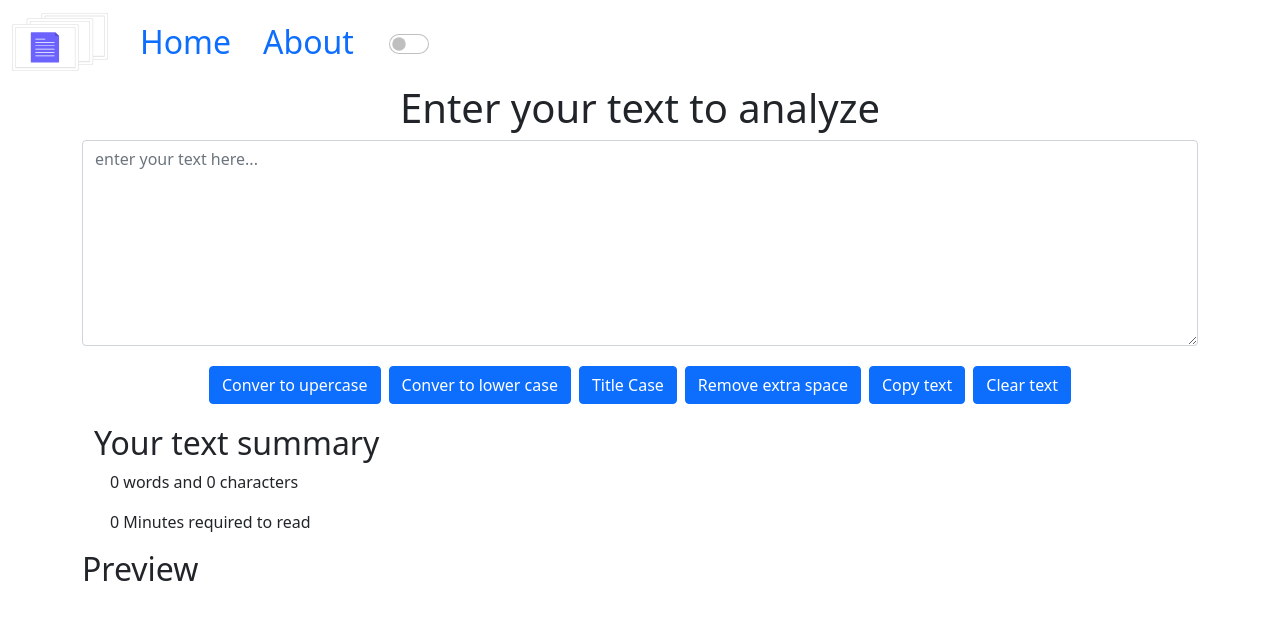
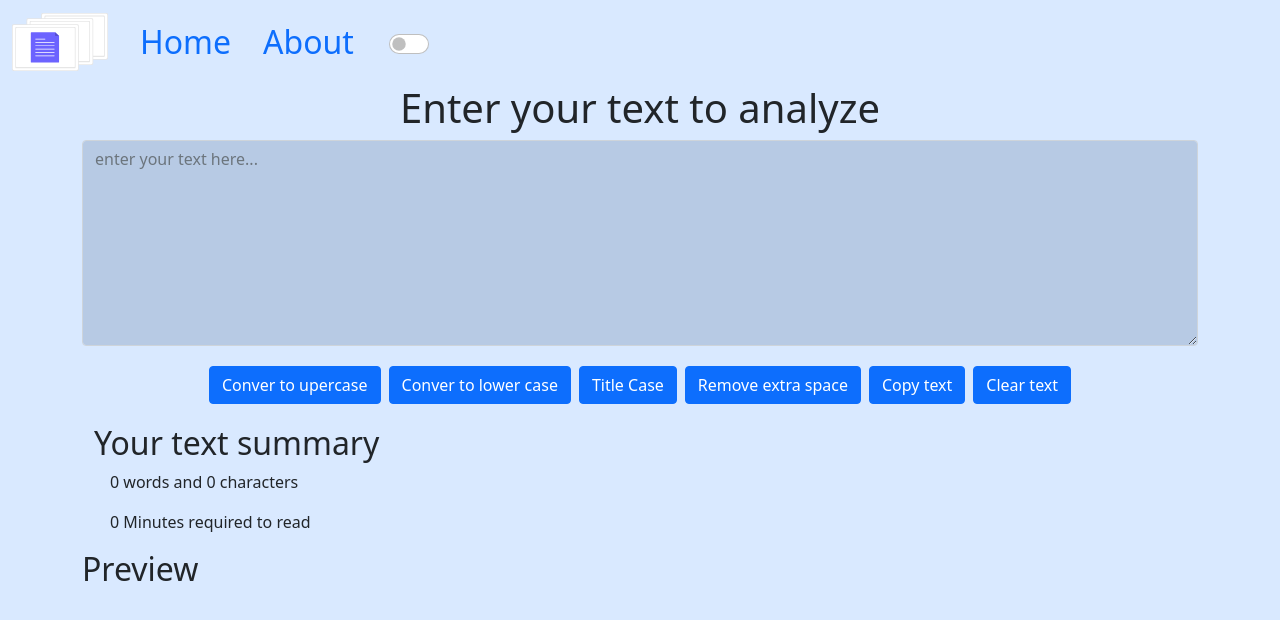
Before and after one commit to Vivek-Pandey1/Text-Analyser, a React (Create React App) app: page / in a window 1280 px wide. Shown: the top 620 px of the page. Built offline with nearby package versions, Linux system fonts and the light colour scheme.

Commit message:
Style: color update

```diff
--- a/src/App.css
+++ b/src/App.css
@@ -7,14 +7,19 @@ main {
   font-size: 2rem;
 
 }
-
+textarea{
+  background-color: rgb(183, 202, 228) !important;
+}
+body{
+  background-color: rgb(217, 233, 255) !important;
+}
 .dark {
-  background-color: #222 !important;
-  color: #e6e6e6 !important;
+  background-color: rgb(40, 41, 58) !important;
+  color: #f5f5f5 !important;
 }
 .light {
-  background-color: #e6e6e6 !important;
-  color: #222 !important;
+  background-color: #d6d5d5 !important;
+  color: rgb(24, 24, 24) !important;
 }
 
 .navbar > .container-fluid {
--- a/src/Components/Home.js
+++ b/src/Components/Home.js
@@ -33,7 +33,7 @@ const Home = () => {
 
       <div className="form">
         <textarea
-          className={`form-control {}`}
+          className="form-control"
           name="text"
           id="myText"
           value={text}
```
